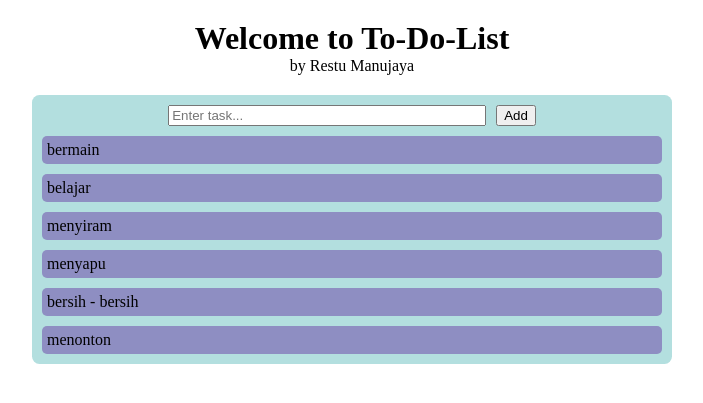
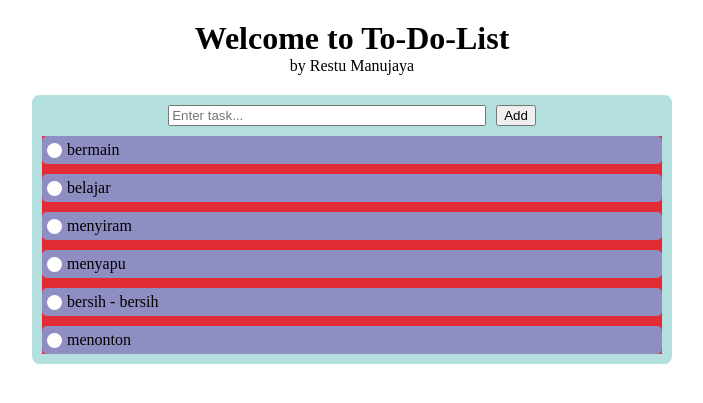
Before and after one commit to restumj/todo-list-sqlite3, a Flask app: page / in a window 1280 px wide. Shown: the top 403 px of the page, without its empty margins (288-991 px from the left). Run offline with Flask 3, Linux system fonts and the light colour scheme; data comes from the database, SQL or seed files in the repository; both versions use the stored data as it was after the commit.

Commit message:
add new feature: create new task

```diff
--- a/app.py
+++ b/app.py
@@ -8,6 +8,20 @@ def get_db_connection():
     db.row_factory = sqlite3.Row
     return db
 
+def init_db():
+    conn = get_db_connection()
+    conn.execute('''
+        CREATE TABLE IF NOT EXISTS tasks (
+            id INTEGER PRIMARY KEY AUTOINCREMENT,
+            name TEXT NOT NULL,
+            status INTEGER DEFAULT 0
+        )
+    ''')
+    conn.commit()
+    conn.close()
+
+init_db()
+
 @app.route('/')
 def home():
     return render_template('index.html')
@@ -15,7 +29,6 @@ def home():
 @app.route('/api/tasks', methods=['GET','POST'])
 def handle_tasks():
     db = get_db_connection()
-
     if request.method == 'GET':
         tasks_cursor = db.execute('SELECT * FROM tasks').fetchall()
         db.close()
@@ -25,8 +38,25 @@ def handle_tasks():
         data = request.get_json()
         task_name = data.get('name')
         cu = db.cursor()
-        cu.execute('INSERT INTO tasks (name) VALUES (?)', (task_name))
+        cu.execute('INSERT INTO tasks (name,status) VALUES (?,?)', (task_name,0))
         db.commit()
         new_id = cu.lastrowid
         db.close()
         return jsonify({'id': new_id, 'name': task_name, 'status': 0}), 201
+
+@app.route('/api/tasks/<int:task_id>', methods=['PUT','DELETE'])
+def modify_task(task_id):
+    conn = get_db_connection()
+    cursor = conn.cursor()
+    if request.method == 'PUT':
+        data = request.get_json()
+        new_status = data.get('status')
+        cursor.execute('UPDATE tasks SET status = ? where id = ?', (new_status,task_id))
+        conn.commit()
+        conn.close()
+        return jsonify({'message': 'Status diperbarui','id': task_id,'status':new_status})
+    elif request.method == 'DELETE':
+        cursor.execute('DELETE FROM tasks WHERE id = ?',(task_id))
+        conn.commit()
+        conn.close()
+        return jsonify({'message': 'Tugas dihapus'})
--- a/static/style.css
+++ b/static/style.css
@@ -21,16 +21,28 @@
     gap: 10px;
 }
 
-.items {
+#task-list {
+    padding-left: 0;
+    display: grid;
+    gap: 10px;
+    margin-top: 10px;
+    background-color: rgb(226, 43, 52);
+}
+
+.task-items {
+    display: flex;
+    gap: 5px;
+    align-items: center;
     list-style-type: none;
     background-color: rgb(142, 142, 194);
     border-radius: 5px;
     padding: 5px;
 }
 
-ul {
-    padding-left: 0;
-    display: grid;
-    gap: 10px;
-    margin-top: 10px;
+#circle-status {
+    width: 15px;
+    height: 15px;
+    background-color: white;
+    border-radius: 50%;
+    flex-shrink: 0;
 }
--- a/templates/index.html
+++ b/templates/index.html
@@ -20,8 +20,10 @@
         </div>
 
         <ul id="task-list">
-            <li class="items">item1</li>
-            <li class="items">item2</li>
+            <div class="task-items">
+                <div id="circle-status"></div>
+                <li>item1</li>
+            </div>
         </ul>
     </div>
 </body>
```
Also changed, not shown: static/script.js (+30 -5 lines), todo.db.
